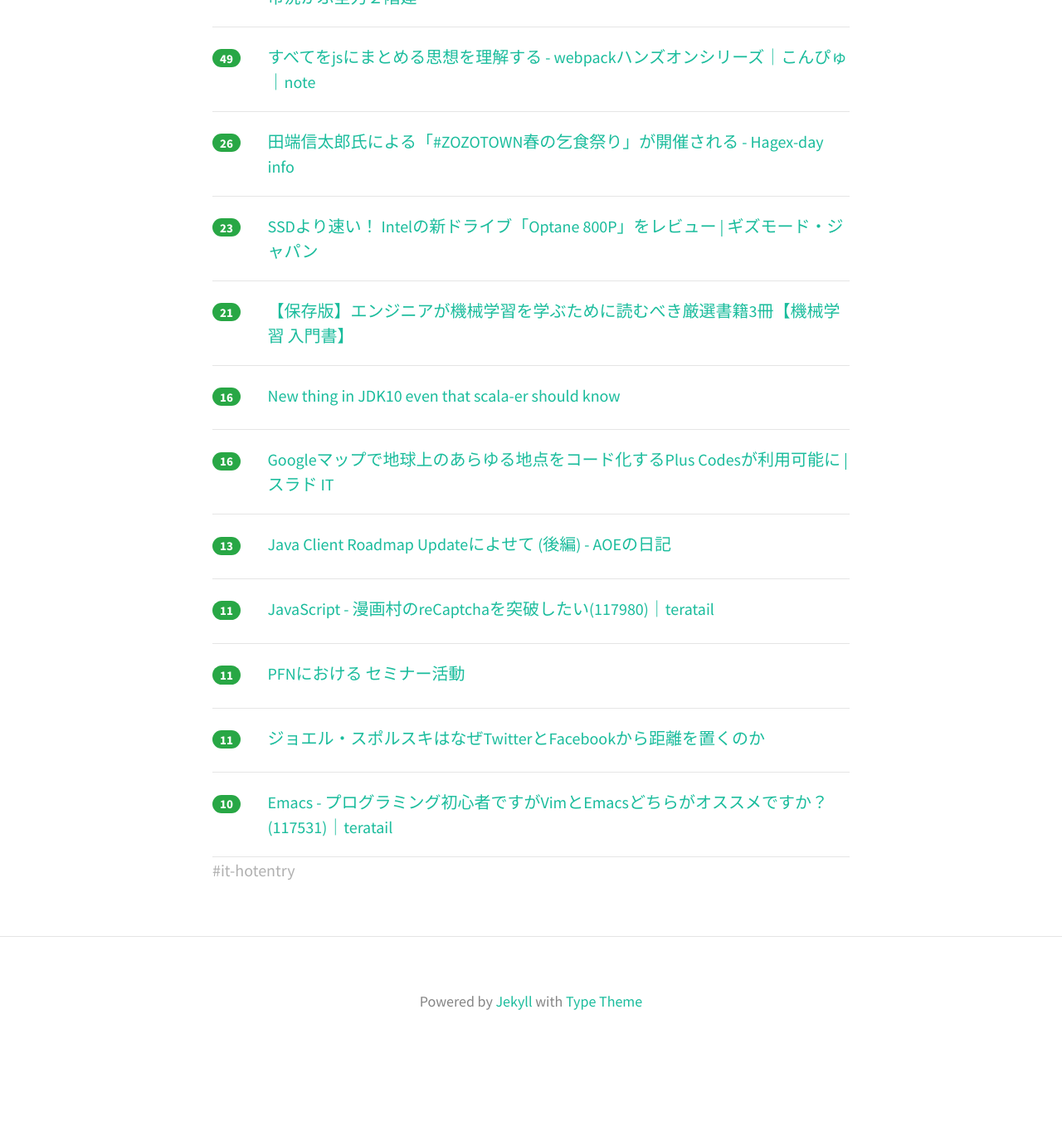
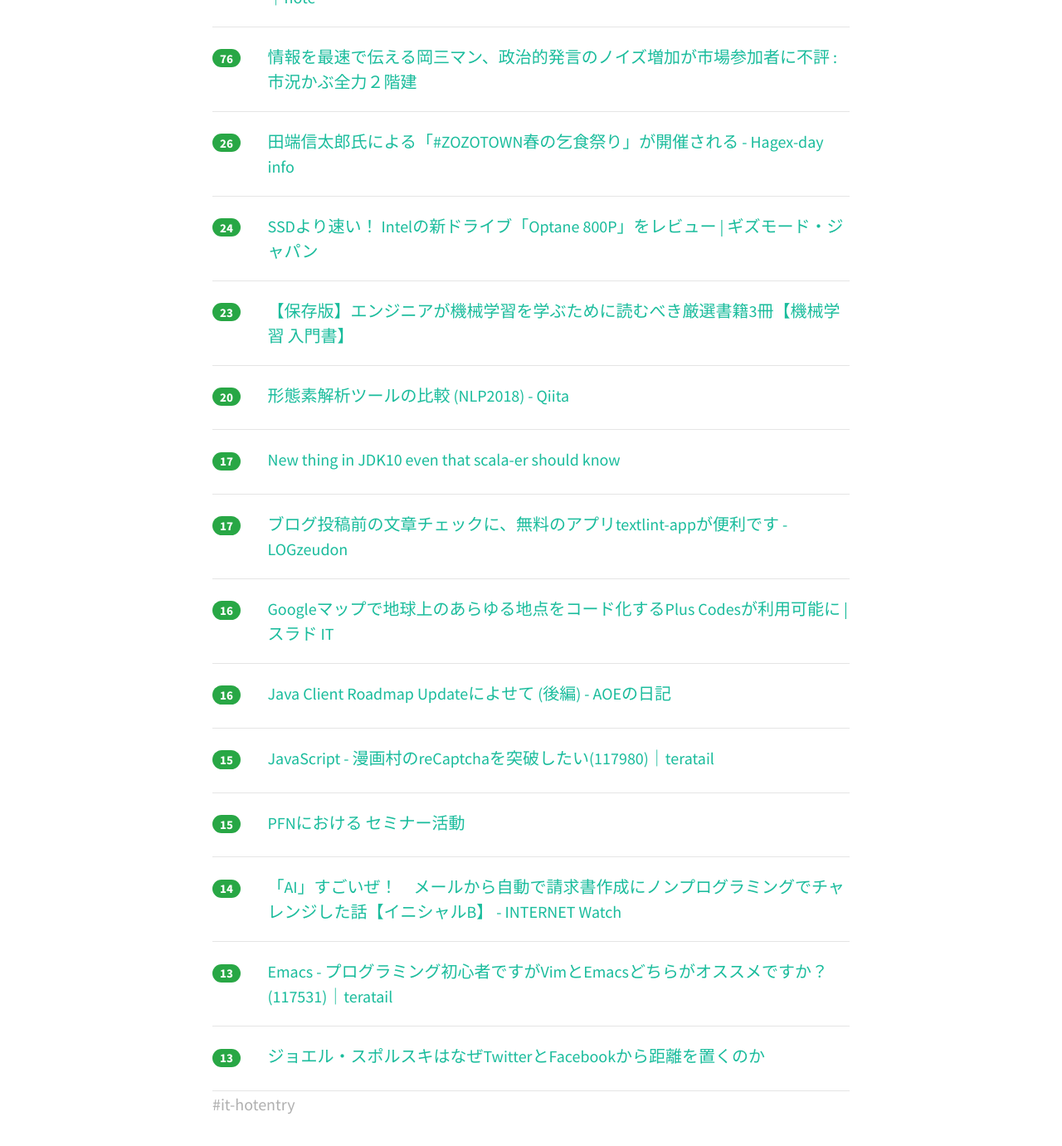
Before and after one commit to yatta47/hatena-matome-site, a Jekyll site: the page built from _posts/2018-03-19-hatena.md, in a window 1280 px wide and 1400 px high, scrolled down 521 px. Shown: the top 1381 px of the window at 83% size. Built offline with Jekyll 4.4.1, drawn with Linux system fonts in a browser that asks for light colours; nearby versions of some CDN libraries; before the commit the page ends 1805 px from its top, so only the background shows below that; some of the changed text lies outside the part shown.

Commit message:
Updated 2018-03-19

```diff
--- a/_posts/2018-03-19-hatena.md
+++ b/_posts/2018-03-19-hatena.md
@@ -1,24 +1,24 @@
 ---
 layout: post
 title:  "2018-03-19 はてぶIT"
-date:   2018-03-19 08:02:10
+date:   2018-03-19 09:02:09
 tags: [it-hotentry]
 ---
-13 件のデータあり
+16 件のデータあり
 
 <hr><div class="row">
-<div class="col-1"><span class="badge badge-pill badge-success h2">56</span></div>
+<div class="col-1"><span class="badge badge-pill badge-success h2">101</span></div>
 <div class="col-11"><a href='http://www.kunst1080.net/entry/2018/03/18/225102' target='_blank'>DockerでXサーバを動かしてGUIを直接表示する - くんすとの備忘録</a></div>
 </div>
 <hr>
 <div class="row">
-<div class="col-1"><span class="badge badge-pill badge-success h2">49</span></div>
-<div class="col-11"><a href='http://kabumatome.doorblog.jp/archives/65910918.html' target='_blank'>情報を最速で伝える岡三マン、政治的発言のノイズ増加が市場参加者に不評 : 市況かぶ全力２階建</a></div>
+<div class="col-1"><span class="badge badge-pill badge-success h2">82</span></div>
+<div class="col-11"><a href='https://note.mu/konpyu/n/n694491cd9e80' target='_blank'>すべてをjsにまとめる思想を理解する - webpackハンズオンシリーズ｜こんぴゅ｜note</a></div>
 </div>
 <hr>
 <div class="row">
-<div class="col-1"><span class="badge badge-pill badge-success h2">49</span></div>
-<div class="col-11"><a href='https://note.mu/konpyu/n/n694491cd9e80' target='_blank'>すべてをjsにまとめる思想を理解する - webpackハンズオンシリーズ｜こんぴゅ｜note</a></div>
+<div class="col-1"><span class="badge badge-pill badge-success h2">76</span></div>
+<div class="col-11"><a href='http://kabumatome.doorblog.jp/archives/65910918.html' target='_blank'>情報を最速で伝える岡三マン、政治的発言のノイズ増加が市場参加者に不評 : 市況かぶ全力２階建</a></div>
 </div>
 <hr>
 <div class="row">
@@ -27,18 +27,28 @@ tags: [it-hotentry]
 </div>
 <hr>
 <div class="row">
-<div class="col-1"><span class="badge badge-pill badge-success h2">23</span></div>
+<div class="col-1"><span class="badge badge-pill badge-success h2">24</span></div>
 <div class="col-11"><a href='https://www.gizmodo.jp/2018/03/optane-800p-review.html' target='_blank'>SSDより速い！ Intelの新ドライブ「Optane 800P」をレビュー | ギズモード・ジャパン</a></div>
 </div>
 <hr>
 <div class="row">
-<div class="col-1"><span class="badge badge-pill badge-success h2">21</span></div>
+<div class="col-1"><span class="badge badge-pill badge-success h2">23</span></div>
 <div class="col-11"><a href='https://www.codexa.net/machine-learning-books/' target='_blank'>【保存版】エンジニアが機械学習を学ぶために読むべき厳選書籍3冊【機械学習 入門書】</a></div>
 </div>
 <hr>
 <div class="row">
-<div class="col-1"><span class="badge badge-pill badge-success h2">16</span></div>
+<div class="col-1"><span class="badge badge-pill badge-success h2">20</span></div>
+<div class="col-11"><a href='https://qiita.com/sugiyamath/items/69047b6667256034fa5e' target='_blank'>形態素解析ツールの比較 (NLP2018) - Qiita</a></div>
+</div>
+<hr>
+<div class="row">
+<div class="col-1"><span class="badge badge-pill badge-success h2">17</span></div>
 <div class="col-11"><a href='https://www.slideshare.net/nowokay/new-thing-in-jdk10-even-that-scalaer-should-know' target='_blank'>New thing in JDK10 even that scala-er should know</a></div>
+</div>
+<hr>
+<div class="row">
+<div class="col-1"><span class="badge badge-pill badge-success h2">17</span></div>
+<div class="col-11"><a href='http://blog.rokuzeudon.com/entry/textlint-app-install' target='_blank'>ブログ投稿前の文章チェックに、無料のアプリtextlint-appが便利です - LOGzeudon</a></div>
 </div>
 <hr>
 <div class="row">
@@ -47,27 +57,32 @@ tags: [it-hotentry]
 </div>
 <hr>
 <div class="row">
-<div class="col-1"><span class="badge badge-pill badge-success h2">13</span></div>
+<div class="col-1"><span class="badge badge-pill badge-success h2">16</span></div>
 <div class="col-11"><a href='http://aoe-tk.hatenablog.com/entry/2018/03/18/185144' target='_blank'>Java Client Roadmap Updateによせて (後編) - AOEの日記</a></div>
 </div>
 <hr>
 <div class="row">
-<div class="col-1"><span class="badge badge-pill badge-success h2">11</span></div>
+<div class="col-1"><span class="badge badge-pill badge-success h2">15</span></div>
 <div class="col-11"><a href='https://teratail.com/questions/117980' target='_blank'>JavaScript - 漫画村のreCaptchaを突破したい(117980)｜teratail</a></div>
 </div>
 <hr>
 <div class="row">
-<div class="col-1"><span class="badge badge-pill badge-success h2">11</span></div>
+<div class="col-1"><span class="badge badge-pill badge-success h2">15</span></div>
 <div class="col-11"><a href='https://www.slideshare.net/unnonouno/pfn-91049575' target='_blank'>PFNにおける セミナー活動</a></div>
 </div>
 <hr>
 <div class="row">
-<div class="col-1"><span class="badge badge-pill badge-success h2">11</span></div>
+<div class="col-1"><span class="badge badge-pill badge-success h2">14</span></div>
+<div class="col-11"><a href='https://internet.watch.impress.co.jp/docs/column/shimizu/1110337.html' target='_blank'>「AI」すごいぜ！　メールから自動で請求書作成にノンプログラミングでチャレンジした話【イニシャルB】 - INTERNET Watch</a></div>
+</div>
+<hr>
+<div class="row">
+<div class="col-1"><span class="badge badge-pill badge-success h2">13</span></div>
+<div class="col-11"><a href='https://teratail.com/questions/117531' target='_blank'>Emacs - プログラミング初心者ですがVimとEmacsどちらがオススメですか？(117531)｜teratail</a></div>
+</div>
+<hr>
+<div class="row">
+<div class="col-1"><span class="badge badge-pill badge-success h2">13</span></div>
 <div class="col-11"><a href='https://dev.to/chikamim/twitterfacebook-44ki' target='_blank'>ジョエル・スポルスキはなぜTwitterとFacebookから距離を置くのか</a></div>
 </div>
 <hr>
-<div class="row">
-<div class="col-1"><span class="badge badge-pill badge-success h2">10</span></div>
-<div class="col-11"><a href='https://teratail.com/questions/117531' target='_blank'>Emacs - プログラミング初心者ですがVimとEmacsどちらがオススメですか？(117531)｜teratail</a></div>
-</div>
-<hr>
```
